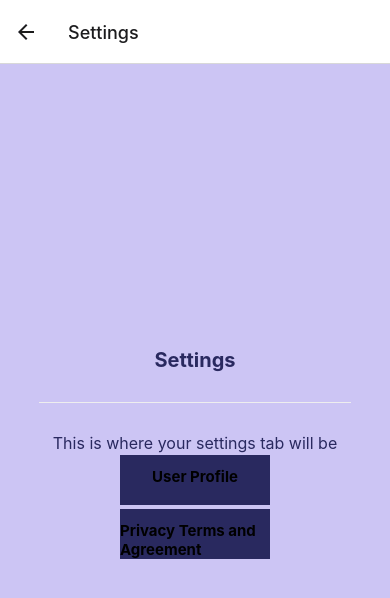
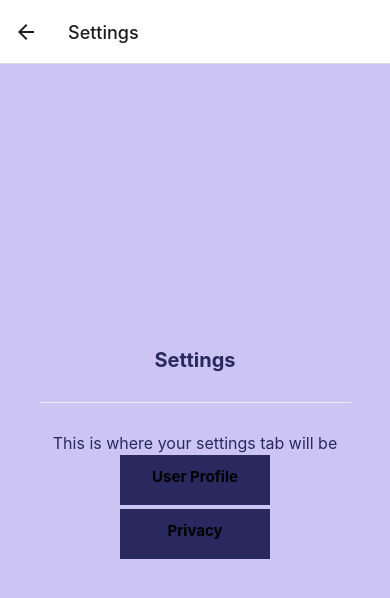
Before and after one commit to ethang17/Me-Lody, a React Native app: screen /Settings in a window 390 px wide. Shown: the top 598 px of the page. Built offline with nearby package versions, Linux system fonts and the light colour scheme; what expo-linking would draw is missing.

Commit message:
Sprint Review 4

```diff
--- a/screens/ProfileScreen.tsx
+++ b/screens/ProfileScreen.tsx
@@ -37,12 +37,14 @@ export default function ProfileScreen() {
   return (
     <View style={styles.container}>
       <Text style={styles.title}>Profile</Text>
+      <Image source={{ uri: image }} style={{ width: 200, height: 200 }} />
       <Button title="Pick an image to upload as your profile picture" onPress={pickImage} />
     <View style={styles.separator} lightColor="#eee" darkColor="rgba(255,255,255,0.1)" />
     <Text style={styles.infoText}>This is your profile</Text><Text style={styles.infoText}>User: {getCurrentUser()}</Text>
-    <Image source={{ uri: image }} style={{ width: 200, height: 200 }} />
+
 
       <StatusBar style={Platform.OS === 'ios' ? 'light' : 'auto'} />
+      <Text>Your Current Post</Text>
       {myPost}
     </View>
   );
--- a/screens/SettingsScreen.tsx
+++ b/screens/SettingsScreen.tsx
@@ -22,7 +22,7 @@ export default function SettingsScreen({ navigation }: RootStackScreenProps<'Set
       <Pressable onPress={() => navigation.replace('Privacy')}>
         <View style = {styles.blockButton} >
           <Text style = {styles.buttonLabel}>
-            Privacy Terms and Agreement
+            Privacy
           </Text>
         </View>
       </Pressable>
```
